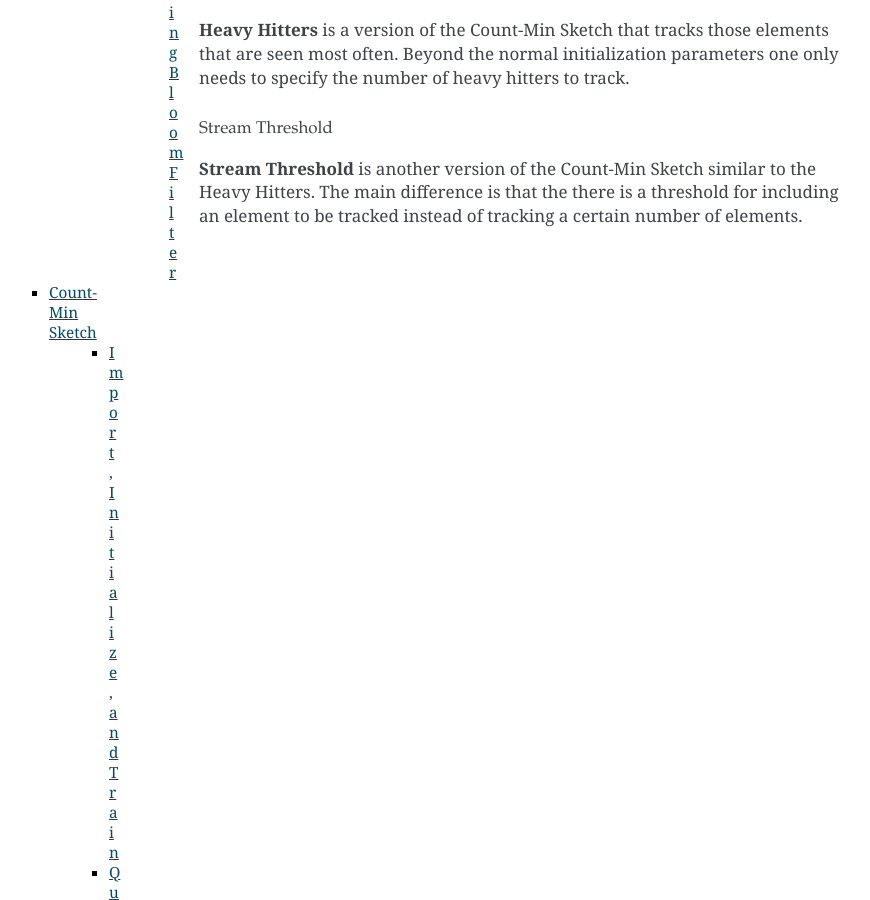
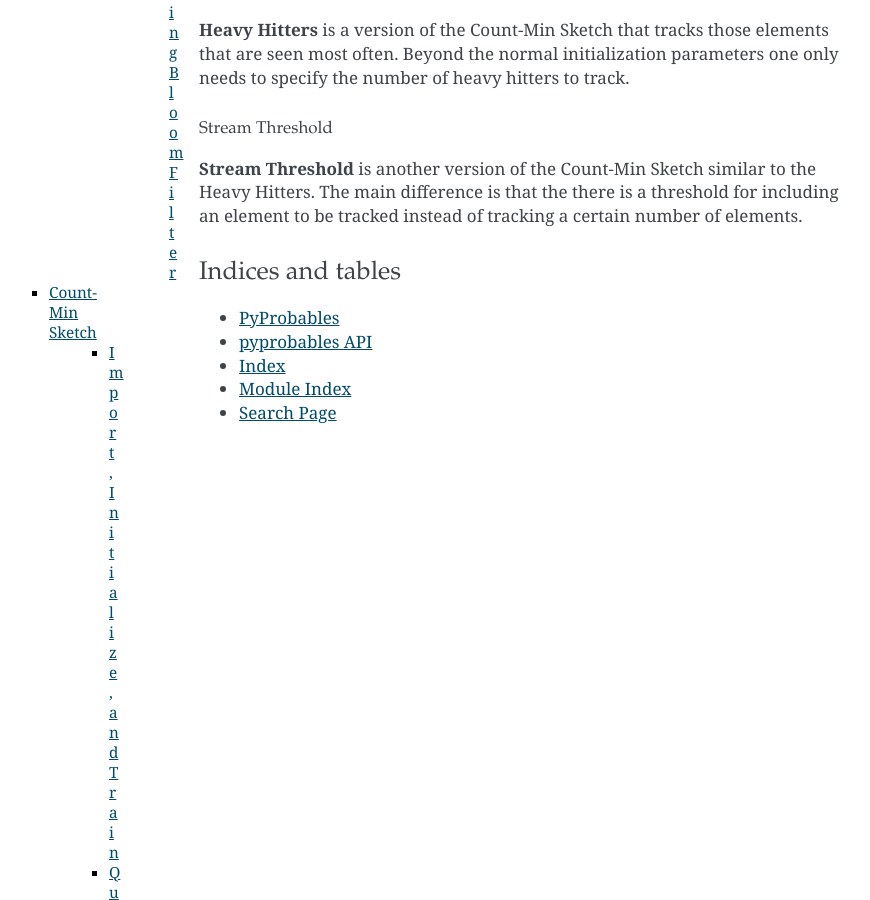
Before and after one commit to barrust/pyprobables, a Sphinx documentation site: the page built from docs/source/quickstart.rst, in a window 1280 px wide and 900 px high, scrolled down 2680 px. Shown: the whole window, without its empty margins (121-991 px from the left). Built offline with Sphinx 7.4.7, drawn with Linux system fonts in a browser that asks for light colours; pages that are not in the unit, such as notebooks, are missing from menus.

Commit message:
add and fix indicies at bottom of pages

```diff
--- a/docs/source/code.rst
+++ b/docs/source/code.rst
@@ -12,7 +12,6 @@
    :maxdepth: 4
 
    code
-
 
 
 Data Structures and Classes
@@ -47,6 +46,7 @@
 Count-Min Sketches are a class of probabilistic data structures designed to
 count the number of occurrences of data elements in data streams.
 
+
 CountMinSketch
 +++++++++++++++++++++++++++++++
 
@@ -61,12 +61,14 @@
     :members:
     :inherited-members:
 
+
 StreamThreshold
 +++++++++++++++++++++++++++++++
 
 .. autoclass:: probables.StreamThreshold
     :members:
     :inherited-members:
+
 
 Exceptions
 ===============================
@@ -81,6 +83,7 @@
 .. automodule:: probables.hashes
     :members:
 
+
 Indices and tables
 ==================
 
--- a/docs/source/quickstart.rst
+++ b/docs/source/quickstart.rst
@@ -172,3 +172,13 @@
 Heavy Hitters. The main difference is that the there is a threshold for
 including an element to be tracked instead of tracking a certain number of
 elements.
+
+
+Indices and tables
+==================
+
+* :ref:`home`
+* :ref:`api`
+* :ref:`genindex`
+* :ref:`modindex`
+* :ref:`search`
```
Also changed, not shown: README.rst (+7 -3 lines).
